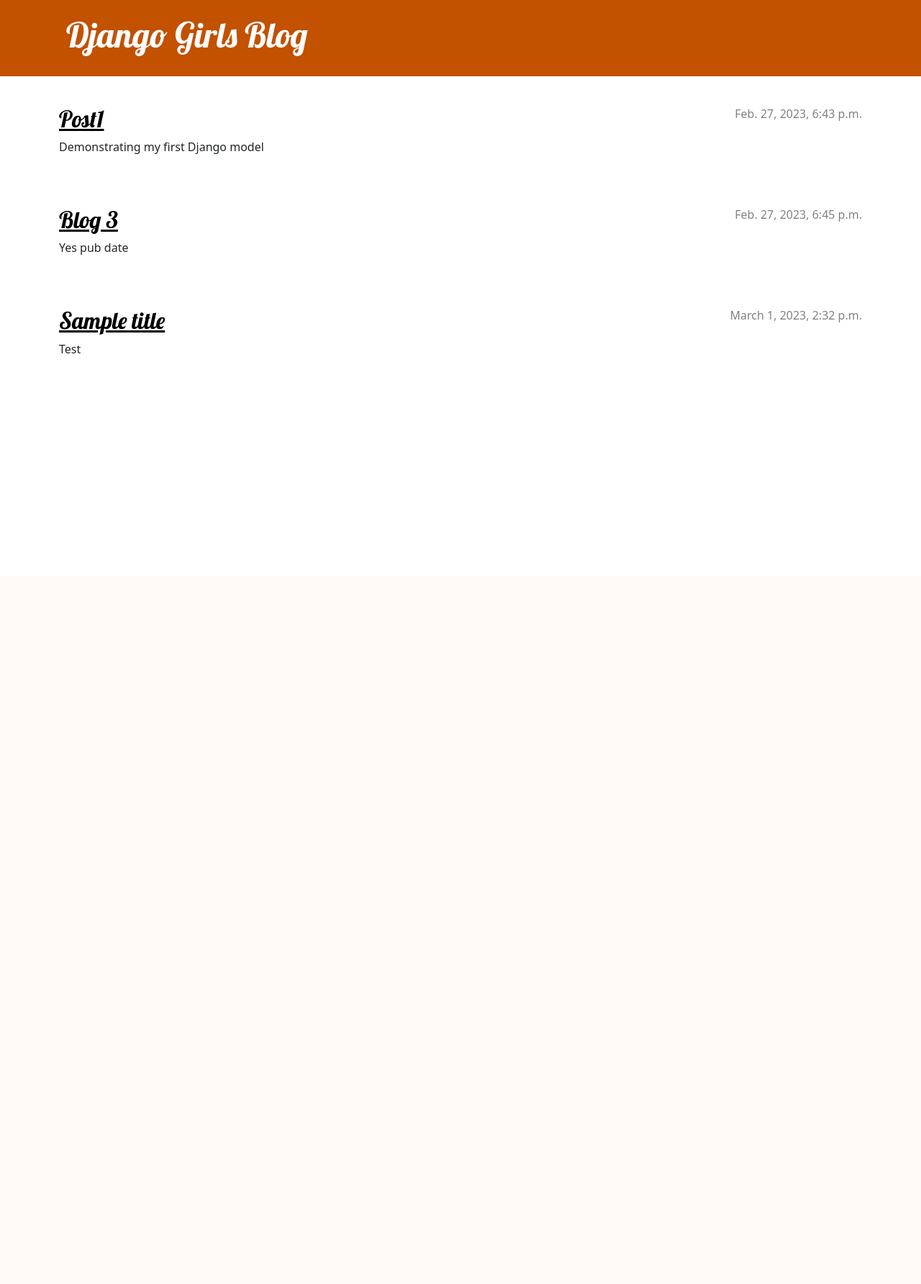
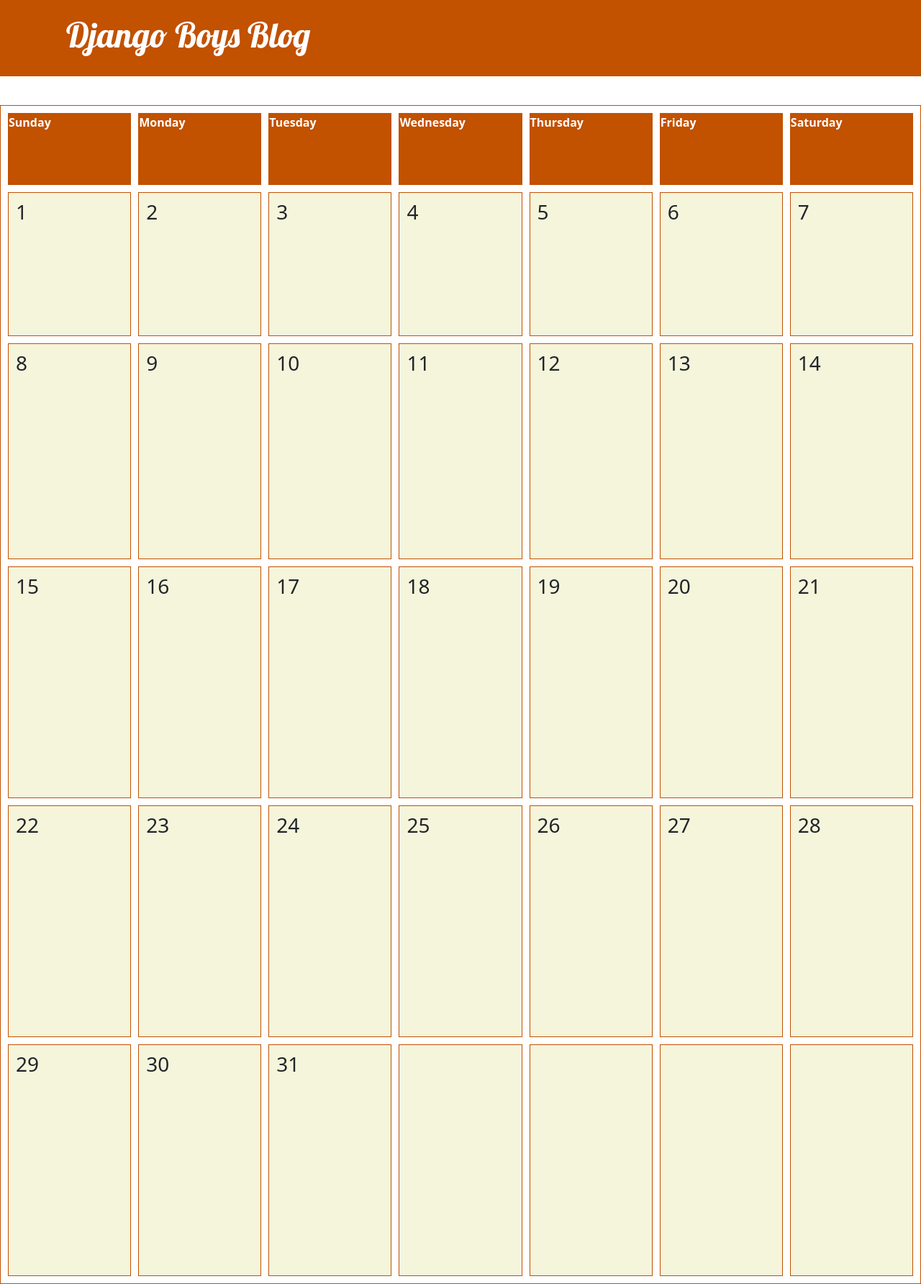
Before and after one commit to avoethan/my-first-blog, a Django app: page / in a window 1280 px wide. Shown: the whole page at 72% size. Before the commit the page ends 491 px from the top, so only its background shows below. Run offline with Django 3.2, Linux system fonts and the light colour scheme; data comes from the database, SQL or seed files in the repository.

Commit message:
Added Calendar

```diff
--- a/blog/static/css/blog.css
+++ b/blog/static/css/blog.css
@@ -12,13 +12,14 @@
     color: #ffffff;
     font-size: 36pt;
     text-decoration: none;
+    text-align: left;
 }
 
 h1,
 h2,
-h3,
 h4 {
-    font-family: 'Lobster', cursive;
+    font-family: 'Lobster';
+
 }
 
 .date {
@@ -68,3 +69,39 @@ h4 {
     color: #FFFFFF;
     background-color: #C25100;
 }
+
+
+.container_1{
+    border: 1px solid #C25100;
+    padding: 10px;
+    display: grid;
+    grid-template-columns: 100px 200px 300px;
+    grid-template-rows: 100px 200px 300px;
+    grid-template: 100px 200px 300px / repeat(7,1fr);
+    grid-gap: 10px;
+  }
+
+  .box{
+    background-color: #C25100;
+    border: 1px solid #C25100;
+    font-size: 36;
+    color: #ffffff;
+  }
+
+  .boxData{
+    background-color: beige;
+    border: 1px solid #C25100;
+    padding: 10px;
+    display: grid;
+    grid-template-columns: 100px 200px 300px;
+    grid-template-rows: 100px 200px 300px;
+    grid-template: 100px 200px / repeat(7,1fr)
+  }
+
+  .box7{
+    order:-1;
+  }
+
+  .data{
+    background-color: beige;
+  }
--- a/blog/templates/blog/base.html
+++ b/blog/templates/blog/base.html
@@ -11,16 +11,55 @@
 <body>
     <header class="page-header">
       <div class="container">
-          <h1><a href="/">Django Girls Blog</a></h1>
+          <h1><a href="/">Django Boys Blog</a></h1>
       </div>
     </header>
-    <main class="container">
-        <div class="row">
-            <div class="col">
-            {% block content %}
-            {% endblock %}
-            </div>
-        </div>
-    </main>
+
+    <!-- Calender View -->
+    <div class="container_1">
+        <div class="box = box1"><strong>Monday</strong></div>
+        <div class="box = box2"><strong>Tuesday</strong></div>
+        <div class="box = box3"><strong>Wednesday</strong></div>
+        <div class="box = box4"><strong>Thursday</strong></div>
+        <div class="box = box5"><strong>Friday</strong></div>
+        <div class="box = box6"><strong>Saturday</strong></div>
+        <div class="box = box7"><strong>Sunday</strong></div>
+
+        <div class="boxData = box8"><h3>1</h3></div>
+        <div class="boxData = box9"><h3>2</h3></div>
+        <div class="boxData = box10"><h3>3</h3></div>
+        <div class="boxData = box11"><h3>4</h3></div>
+        <div class="boxData = box11"><h3>5</h3></div>
+        <div class="boxData = box11"><h3>6</h3></div>
+        <div class="boxData = box11"><h3>7</h3></div>
+        <div class="boxData = box11"><h3>8</h3></div>
+        <div class="boxData = box11"><h3>9</h3></div>
+        <div class="boxData = box11"><h3>10</h3></div>
+        <div class="boxData = box11"><h3>11</h3></div>
+        <div class="boxData = box11"><h3>12</h3></div>
+        <div class="boxData = box11"><h3>13</h3></div>
+        <div class="boxData = box11"><h3>14</h3></div>
+        <div class="boxData = box11"><h3>15</h3></div>
+        <div class="boxData = box11"><h3>16</h3></div>
+        <div class="boxData = box11"><h3>17</h3></div>
+        <div class="boxData = box11"><h3>18</h3></div>
+        <div class="boxData = box11"><h3>19</h3></div>
+        <div class="boxData = box11"><h3>20</h3></div>
+        <div class="boxData = box11"><h3>21</h3></div>
+        <div class="boxData = box11"><h3>22</h3></div>
+        <div class="boxData = box11"><h3>23</h3></div>
+        <div class="boxData = box11"><h3>24</h3></div>
+        <div class="boxData = box11"><h3>25</h3></div>
+        <div class="boxData = box11"><h3>26</h3></div>
+        <div class="boxData = box11"><h3>27</h3></div>
+        <div class="boxData = box11"><h3>28</h3></div>
+        <div class="boxData = box11"><h3>29</h3></div>
+        <div class="boxData = box11"><h3>30</h3></div>
+        <div class="boxData = box11"><h3>31</h3></div>
+        <div class="boxData = box11"></div>
+        <div class="boxData = box11"></div>
+        <div class="boxData = box11"></div>
+        <div class="boxData = box11"></div>
+      </div>
 </body>
 </html>
```
